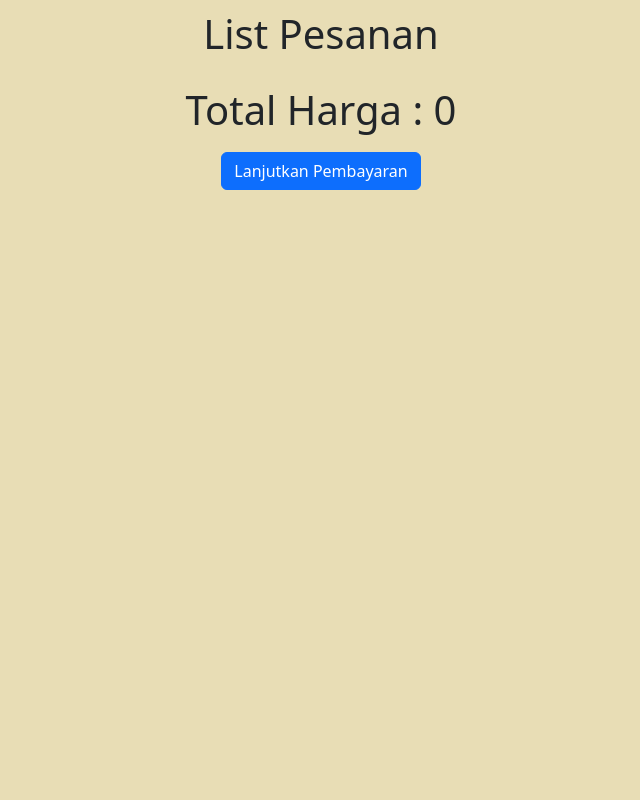
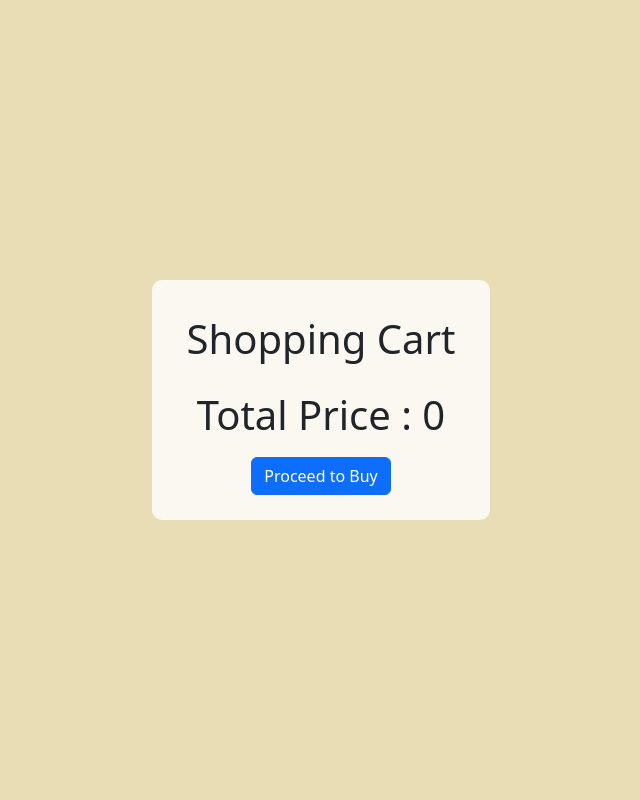
Before and after one commit to PBP-E15/LibPanda, a Django app: page /shoppingcart/ in a window 1280 px wide. Shown: the part 116-916 px from the top of the page, without its empty margins (319-959 px from the left). Before the commit the page ends 306 px from the top, so only its background shows below. Run offline with Django 4.2, Linux system fonts and the light colour scheme; the visitor is signed in with stand-in values (Sample User, id 1); data that the repository does not hold is empty; parts of the project's set-up code (start-up, migrations or seed data) failed here and were passed over.

Commit message:
selesai desain

```diff
--- a/shoppingcart/templates/cart.html
+++ b/shoppingcart/templates/cart.html
@@ -1,6 +1,51 @@
 {% extends 'base.html' %}
 
 {% block content %}
+
+<style>
+    body {
+        background-color: #e8ddb5; /* Supporting Color */
+    }
+
+    .card {
+        border: 1px solid #ddd;
+        border-radius: 5px;
+        padding: 10px;
+        margin: 10px;
+        width: 300px;
+        box-shadow: 0 4px 8px 0 rgba(0, 0, 0, 0.2);
+        transition: 0.3s;
+        display: inline-block;
+        vertical-align: top;
+    }
+
+    .shop-box {
+        display: flex;
+        justify-content: center;
+        align-items: center;
+        height: 100vh;
+        max-width: 100%;
+    }
+
+    .box {
+        background-color: rgba(255, 255, 255, 0.8);
+        border-radius: 10px;
+        padding: 25px;
+    }
+
+    .custom-card-footer {
+        background-color: #333333; /* Accent Color */
+    }
+
+    .card img {
+        max-width: 100%;
+        height: auto;
+    }
+
+    h1 {
+        padding: 10px;
+    }
+</style>
 
 <nav class="navbar navbar-expand-lg bg-body-tertiary p-2">
     <div class="container-fluid">
@@ -41,46 +86,20 @@
 </nav>
 
 <head>
-    <title>List Pesanan</title>
-    <style>
-        body {
-            background-color: #e8ddb5; /* Supporting Color */
-        }
+    <title>Shopping Cart</title>
+</head>
 
-        .card {
-            border: 1px solid #ddd;
-            border-radius: 5px;
-            padding: 10px;
-            margin: 10px;
-            width: 300px;
-            box-shadow: 0 4px 8px 0 rgba(0, 0, 0, 0.2);
-            transition: 0.3s;
-            display: inline-block;
-            vertical-align: top;
-        }
-
-        .custom-card-footer {
-            background-color: #333333; /* Accent Color */
-        }
-
-        .card img {
-            max-width: 100%;
-            height: auto;
-        }
-
-        h1 {
-            padding: 10px;
-        }
-    </style>
-</head>
 <body>
-    <center>
-    <h1>List Pesanan</h1>
-    <div class="card-container" id="bookcart-container"></div>
-    <h1>Total Harga : {{ total }}</h1>
-    <button id="confirm-button" class="btn btn-primary">Lanjutkan Pembayaran</button>
-
-    </center>
+    <div class="shop-box">
+        <div class="box">
+            <center>
+                <h1>Shopping Cart</h1>
+                <div class="card-container" id="bookcart-container"></div>
+                <h1>Total Price : {{ total }}</h1>
+                <button id="confirm-button" class="btn btn-primary">Proceed to Buy</button>
+            </center>
+        </div>
+    </div>
 
     <script>
         async function getWishlist() {
@@ -123,7 +142,7 @@
                     <p>Penulis: ${item.book.authors}</p>
                     <p>Kategori: ${item.book.categories}</p>
                     <p>Harga: ${item.book.price}</p>
-                    <button onclick="removeItem(${item.pk})" style="background-color: red; color: white;">Hapus dari Shopping Cart</button>
+                    <button onclick="removeItem(${item.pk})" style="background-color: red; color: white;">Delete From Shopping Cart</button>
                 `;
                 wishlistContainer.appendChild(card);
             });
```
